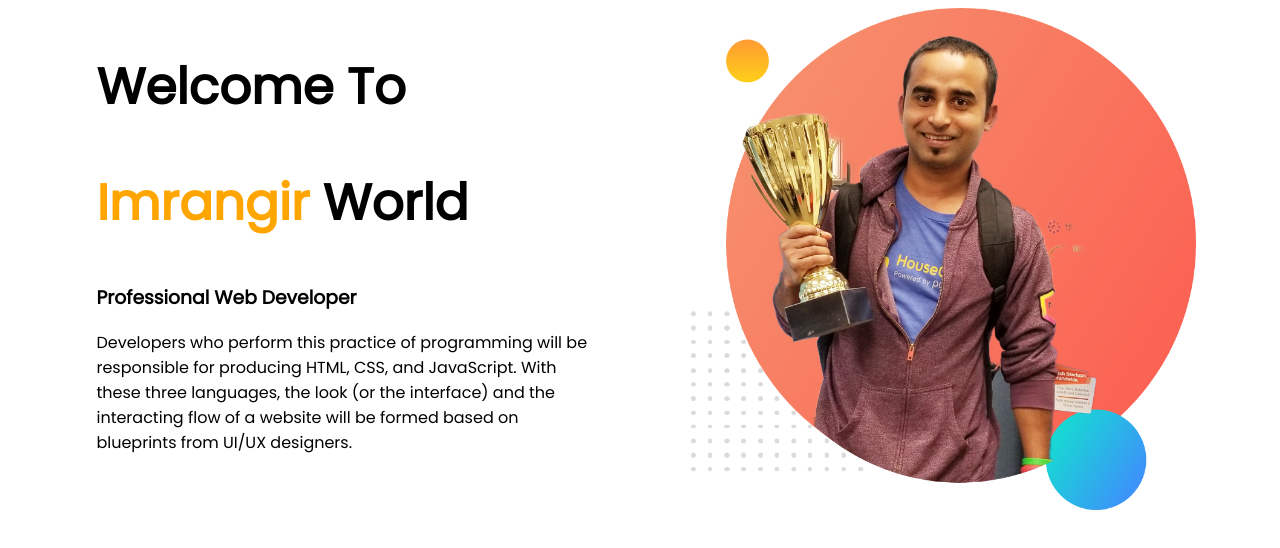
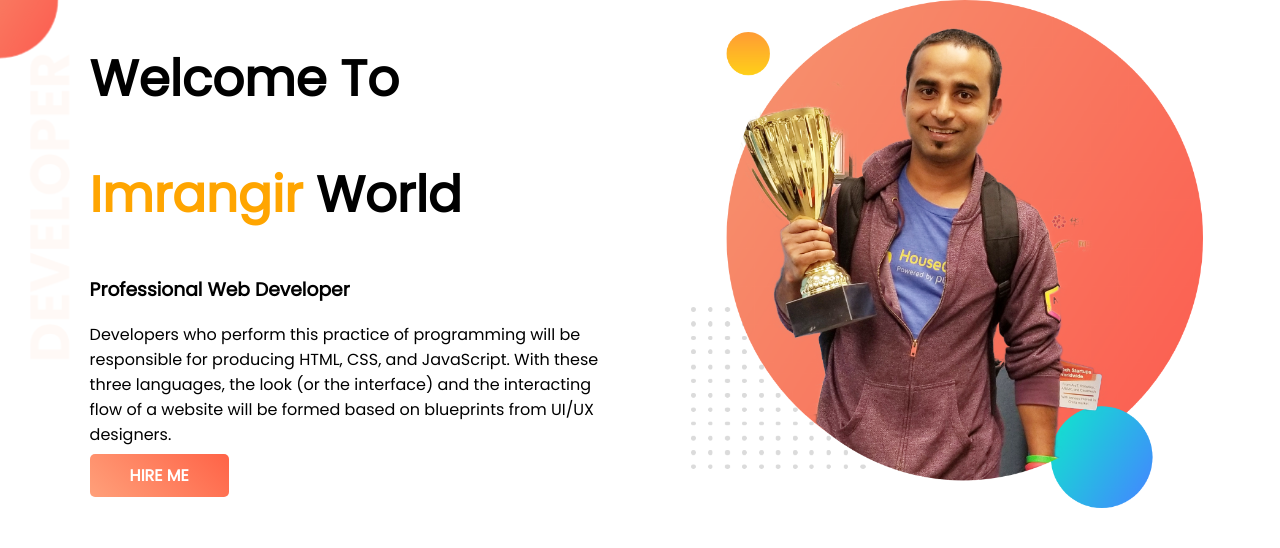
Before and after one commit to ImrangirHossain/Personal-website, a plain HTML site: page index.html in a window 1280 px wide. Drawn offline with Linux system fonts and the light colour scheme.

Commit message:
complete fist section

```diff
--- a/index.html
+++ b/index.html
@@ -10,12 +10,13 @@
     <link rel="stylesheet" href="style.css">
 </head>
 <body>
-    <section>
+    <section class="top-banner">
     <div class="half-width">
         <h1>Welcome To</h1>
         <h1> <span class="font-color"> Imrangir</span> World</h1>
         <h3>Professional Web Developer</h3>
         <p> Developers who perform this practice of programming will be responsible for producing HTML, CSS, and JavaScript. With these three languages, the look (or the interface) and the interacting flow of a website will be formed based on blueprints from UI/UX designers.</p>
+        <a class="link-button" target="blank" href="https://www.facebook.com/imrangirhossain">HIRE ME</a>
     </div>
     <div  class="half-width">
         <img src="images/jhankar.png" alt="images">
--- a/style.css
+++ b/style.css
@@ -1,5 +1,6 @@
 body{
     font-family: 'Poppins', sans-serif;
+    margin: 0;
 }
 h1{
     font-size: 50px;
@@ -16,3 +17,16 @@ h1{
 .half-width img{
     width: 100%;
 }
+.top-banner{
+    height: 500px;
+    background-image: url("images/top-banner.png");
+    background-repeat: no-repeat;
+}
+.link-button{
+    text-decoration: none;
+    background-image:linear-gradient( 45deg, lightsalmon, tomato);
+    padding: 10px 40px;
+    color: white;
+    font-weight: 700;
+    border-radius: 5px;
+}
```
